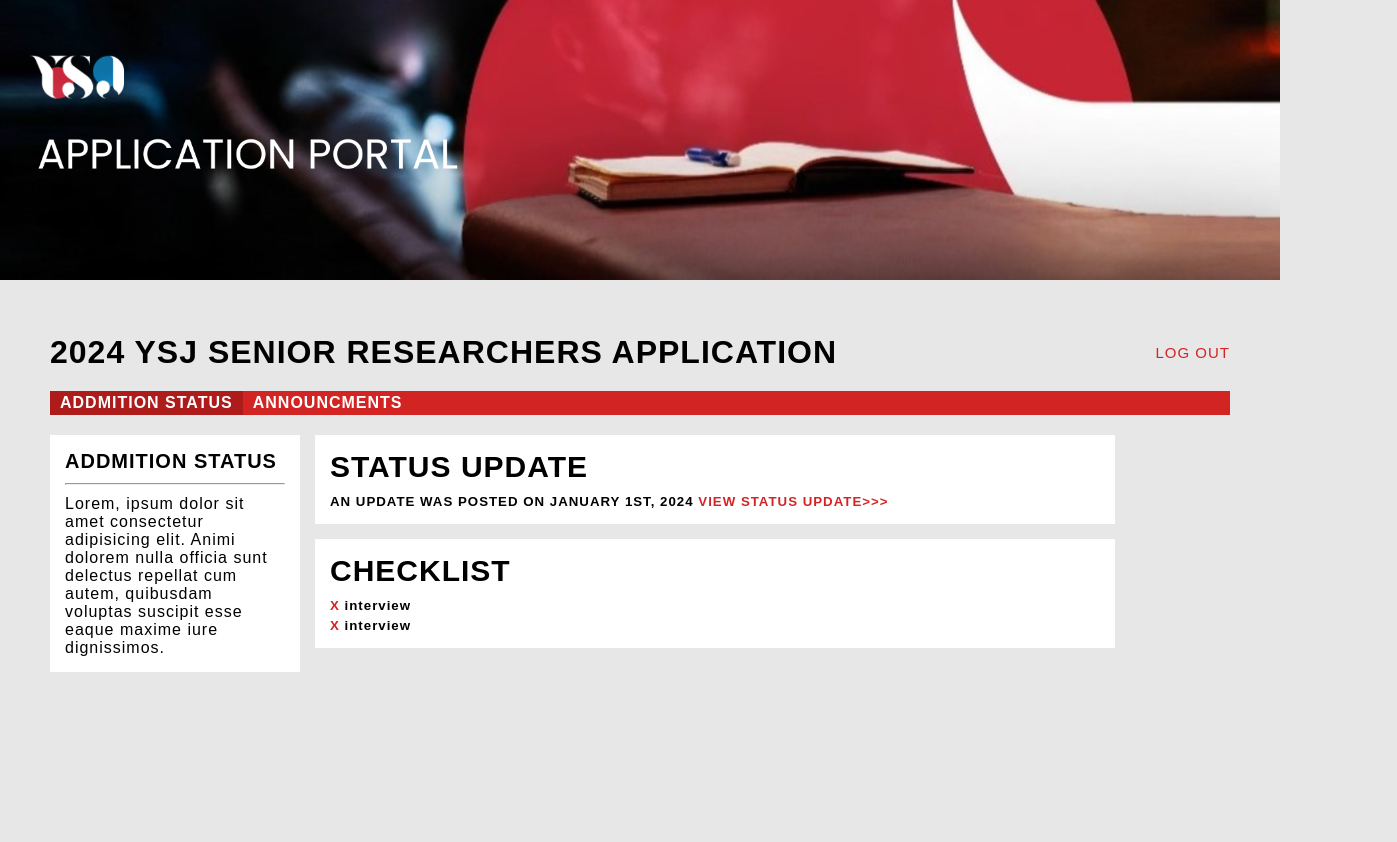
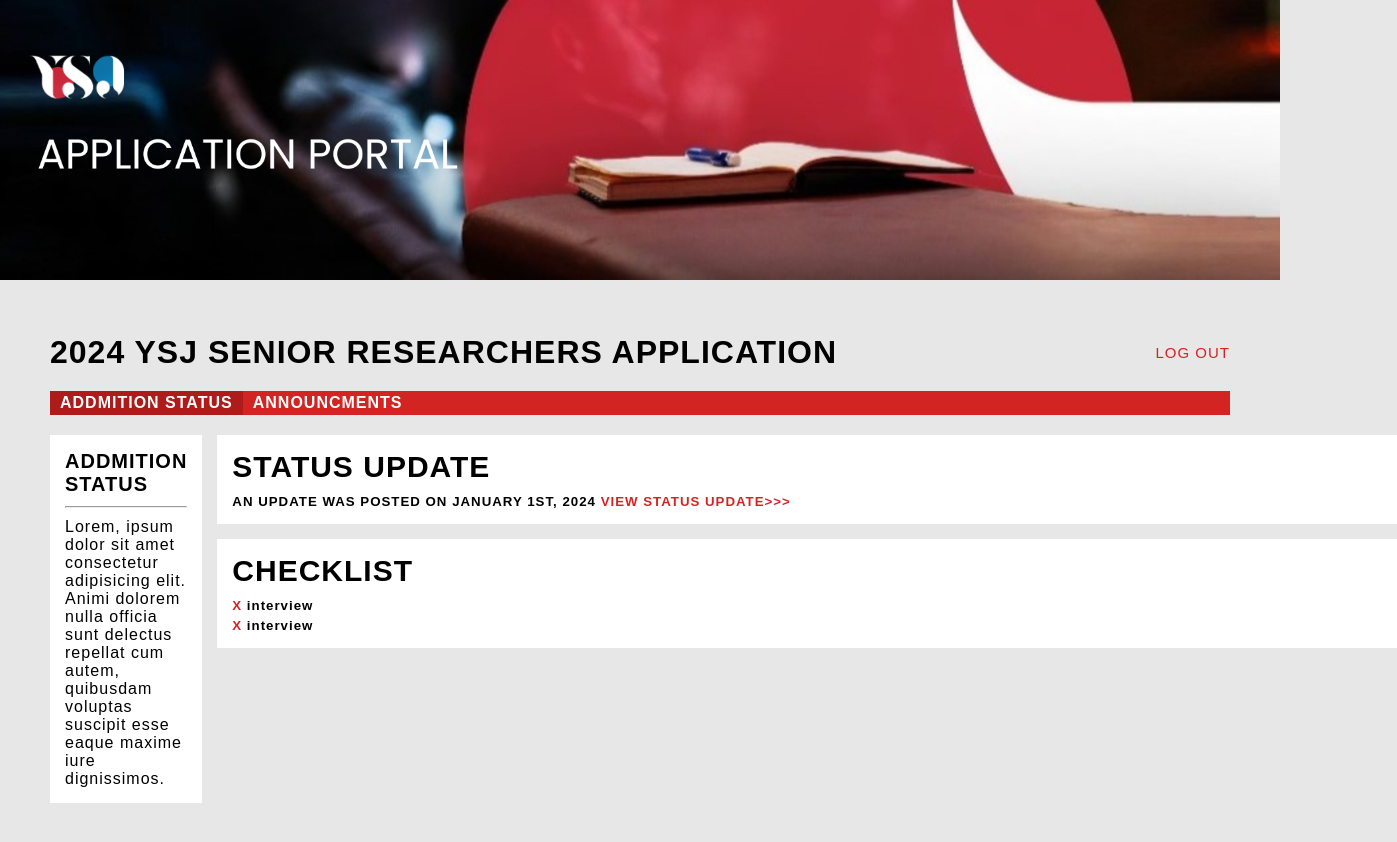
Before and after one commit to eyadwebdeveloper/YSJ-Portal, a plain HTML site: page design.html in a window 1280 px wide. Shown: the whole page, 1397 px wide, since content can reach past the window. Before the commit the page ends 800 px from the top, so only its background shows below. Drawn offline with Linux system fonts and the light colour scheme; a web font is replaced by a local one.

Commit message:
Update design.html

```diff
--- a/design.html
+++ b/design.html
@@ -58,7 +58,7 @@
         .top, .bottom{
             background: #ffff;
             padding: 15px;
-            width: 800px;
+            width: 1180px;
         }
         span{
             color: #d32424;
```
